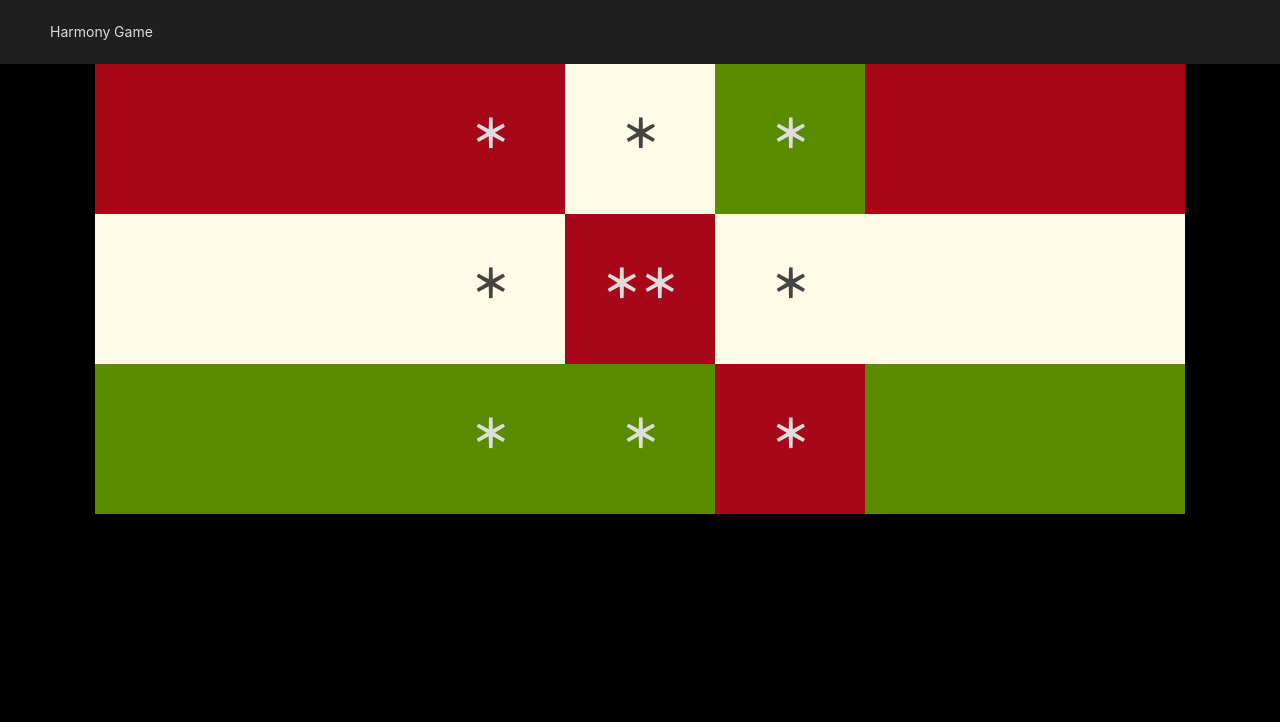
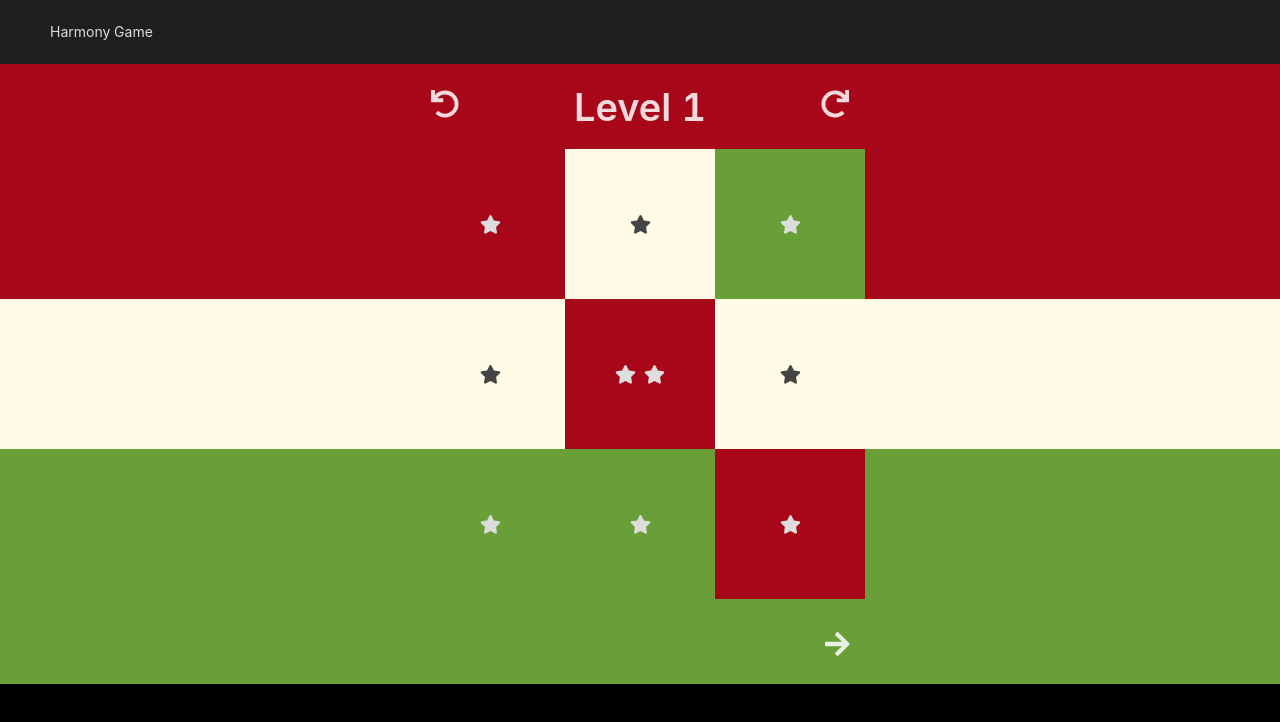
Before and after one commit to mchozhang/harmony-game, a React (Create React App) app: page /level/1 in a window 1280 px wide. Shown: the top 722 px of the page. Built offline with nearby package versions, Linux system fonts and the light colour scheme.

Commit message:
complete game logic

```diff
--- a/package.json
+++ b/package.json
@@ -3,7 +3,13 @@
   "version": "0.1.0",
   "private": true,
   "dependencies": {
+    "@apollo/client": "^3.0.2",
+    "@fortawesome/fontawesome-svg-core": "^1.2.30",
+    "@fortawesome/free-solid-svg-icons": "^5.14.0",
+    "@fortawesome/react-fontawesome": "^0.1.11",
     "antd": "^4.4.2",
+    "graphql": "^15.3.0",
+    "lodash": "^4.17.19",
     "prop-types": "^15.7.2",
     "react": "^16.13.1",
     "react-dom": "^16.13.1",
--- a/src/components/Cell.jsx
+++ b/src/components/Cell.jsx
@@ -1,38 +1,49 @@
+/**
+ * cell of the game grid
+ */
 import React, { useState, useEffect } from "react"
 import "../styles/cell.less"
 import PropTypes from "prop-types"
-import { Space, Typography } from "antd"
+import { Space } from "antd"
 import { useGameContext } from "../modules/GameContext"
-
-const { Title } = Typography
+import { FontAwesomeIcon } from "@fortawesome/react-fontawesome"
+import { faCheck, faStar } from "@fortawesome/free-solid-svg-icons"
 
 const Cell = (props) => {
-  const { cells, colors, handleCellClicked, selectedCell } = useGameContext()
+  const {
+    cells,
+    colors,
+    handleCellClicked,
+    selectedCell,
+    hasWon,
+  } = useGameContext()
 
+  // current cell object
   let cell = cells[props.row][props.col]
-  // let isSelected = false
+
+  // color of the cell
   const [color, setColor] = useState(colors[cell.targetRow])
-  const [textColor, setTextColor] = useState(getTextColor(color))
-  const [text, setText] = useState(getText(cell.steps))
-  const [edgeLength, setEdgeLength] = useState(150)
-  const [margin, setMargin] = useState(0)
+  // high contrast color for text and border
+  const [contrastColor, setContrastColor] = useState(getContrastColor(color))
+  const [borderWidth, setBorderWidth] = useState(0)
+
+  // present icons in the cell
+  let icons = getIcons()
 
   useEffect(() => {
     // update cell states, triggered when any cell data is updated
-    setColor(colors[cell.targetRow])
-    setTextColor(getTextColor(color))
-    setText(getText([cell.steps]))
+    setColor(getColor(cell, colors))
+    setContrastColor(getContrastColor(color))
 
+    // present the border when selected
     if (
       selectedCell !== null &&
       selectedCell.row === cell.row &&
       selectedCell.col === cell.col
     ) {
-      setEdgeLength(160)
-      setMargin(-10)
+      setBorderWidth(2)
     } else {
-      setEdgeLength(150)
-      setMargin(0)
+      setBorderWidth(0)
     }
   })
 
@@ -40,37 +51,47 @@ const Cell = (props) => {
     handleCellClicked(cell.row, cell.col)
   }
 
+  /**
+   * set icons of the cell based on its state
+   * @returns []
+   */
+  function getIcons() {
+    if (hasWon) {
+      return <FontAwesomeIcon size="lg" icon={faCheck} color={contrastColor} />
+    }
+    // has steps remained
+    let stars = []
+    for (let i = 0; i < cell.steps; i++) {
+      stars.push(
+        <FontAwesomeIcon
+          size="lg"
+          icon={faStar}
+          color={contrastColor}
+          key={i}
+        />
+      )
+    }
+    // place a dummy component
+    if (stars.length === 0) {
+      return <span />
+    }
+    return stars
+  }
+
   return (
     <Space
       className="cell"
       style={{
         backgroundColor: color,
-        width: edgeLength,
-        height: edgeLength,
-        margin: margin,
+        borderWidth: borderWidth,
+        borderColor: contrastColor,
       }}
       align="center"
       onClick={() => onCellClicked()}
     >
-      <Title className="text" style={{ color: textColor }}>
-        {text}
-      </Title>
+      {icons}
     </Space>
   )
-}
-
-/**
- * set cell text based on steps
- * @param steps
- * @returns {string}
- */
-function getText(steps) {
-  // set text
-  let text = ""
-  for (let i = 0; i < steps; i++) {
-    text += "＊"
-  }
-  return text
 }
 
 /**
@@ -78,7 +99,7 @@ function getText(steps) {
  * of the cell color
  * @param cellColor color of the cell
  */
-function getTextColor(cellColor) {
+function getContrastColor(cellColor) {
   // extract RGB
   let r = cellColor.slice(1, 3)
   let g = cellColor.slice(3, 5)
@@ -93,6 +114,21 @@ function getTextColor(cellColor) {
   return textColor
 }
 
+/**
+ * get the color of the cell
+ * @param cell cell objects
+ * @param colors color array of the game grid
+ */
+function getColor(cell, colors) {
+  if (cell.steps === 0 && cell.row !== cell.targetRow) {
+    // set to black if it's misplaced without steps left
+    return "#212121"
+  } else {
+    // original color
+    return colors[cell.targetRow]
+  }
+}
+
 Cell.propTypes = {
   row: PropTypes.number,
   col: PropTypes.number,
--- a/src/components/GameGrid.jsx
+++ b/src/components/GameGrid.jsx
@@ -1,21 +1,24 @@
-import React, { useState } from "react"
-import { Row, Col } from "antd"
+/**
+ * game grid, consists of game row
+ */
+import React from "react"
 import GameRow from "./GameRow"
 import { useGameContext } from "../modules/GameContext"
+import "../styles/game-grid.less"
 
 const GameGrid = (props) => {
-  const { cells, size } = useGameContext()
-
-  let gameRows = []
+  const { size } = useGameContext()
 
   // initialize data for each row
+  let gameRows = []
   for (let i = 0; i < size; i++) {
     gameRows.push(<GameRow row={i} key={i} />)
   }
 
   return (
     <>
-      {gameRows}
+      {/*game grid*/}
+      <div>{gameRows}</div>
     </>
   )
 }
--- a/src/components/GameRow.jsx
+++ b/src/components/GameRow.jsx
@@ -2,7 +2,7 @@
  * a row of a game grid
  */
 import React from "react"
-import { Row, Col } from "antd"
+import { Row, Col, Space } from "antd"
 import PropTypes from "prop-types"
 import Cell from "./Cell"
 import { useGameContext } from "../modules/GameContext"
@@ -13,11 +13,10 @@ const GameRow = (props) => {
   let rowCells = cells[props.row]
 
   return (
-    <>
     <Row justify="center">
-        <Col span={6} style={{ backgroundColor: color }} />
-        <Col>
-          <Row>
+      <Col flex="5 1" style={{ backgroundColor: color }} />
+      <Col flex="0 450px">
+        <Space size={0}>
           {rowCells.map((cell) => (
             <Cell
               row={parseInt(cell.row)}
@@ -25,11 +24,10 @@ const GameRow = (props) => {
               key={cell.col}
             />
           ))}
+        </Space>
+      </Col>
+      <Col flex="5 1" style={{ backgroundColor: color }} />
     </Row>
-        </Col>
-        <Col span={6} style={{ backgroundColor: color }} />
-      </Row>
-    </>
   )
 }
 
--- a/src/data/level1.json
+++ b/src/data/level1.json
@@ -3,7 +3,7 @@
   "colors": [
     "#a8071a",
     "#fffbe6",
-    "#5b8c00"
+    "#689F38"
   ],
   "cells": [
     [
--- a/src/modules/GameContext.jsx
+++ b/src/modules/GameContext.jsx
@@ -4,6 +4,7 @@
 import React, { createContext, useContext, useState } from "react"
 
 let game = {
+  level: 0,
   cells: [],
   selectedCell: [-1, -1],
   colors: [],
--- a/src/pages/Game.jsx
+++ b/src/pages/Game.jsx
@@ -1,17 +1,54 @@
-import { Layout } from "antd"
-import React, { useState } from "react"
+/**
+ * Game page, displays the layout of the game
+ */
+import { Button, Col, Layout, Row, Typography, Modal } from "antd"
+import React, { useState, useRef } from "react"
 import GameGrid from "../components/GameGrid"
 import PropTypes from "prop-types"
 import { GameContext } from "../modules/GameContext"
+import { FontAwesomeIcon } from "@fortawesome/react-fontawesome"
+import {
+  faArrowLeft,
+  faArrowRight,
+  faRedo,
+  faUndo,
+} from "@fortawesome/free-solid-svg-icons"
 import gridData from "../data/level1.json"
+import { cloneDeep } from "lodash"
+import { Link, useHistory } from "react-router-dom"
 
+const { Title } = Typography
 const { Header, Content } = Layout
 
 const Game = (props) => {
-  let level = props.match.params.id
+  const history = useHistory()
 
+  let level = parseInt(props.match.params.id)
+
+  // deep copy the cells data
+  const originalGridData = cloneDeep(gridData.cells)
+  const size = parseInt(gridData.size)
+  const colors = gridData.colors
   const [selectedCell, setSelectedCell] = useState(null)
-  const [cells, setCells] = useState(gridData.cells)
+  const [cells, setCells] = useState([...originalGridData])
+  const [isDead, setIsDead] = useState(false)
+  const [hasWon, setHasWon] = useState(false)
+
+  // counter for cells complete
+  const completeCounter = useRef(0)
+
+  // last move
+  const lastMove = useRef(null)
+
+  // visibility of the last and next level buttons
+  let lastLevelVisibility = "hidden"
+  let nextLevelVisibility = "hidden"
+  if (level > 1) {
+    lastLevelVisibility = "visible"
+  }
+  if (level < 30) {
+    nextLevelVisibility = "visible"
+  }
 
   /**
    * handle cell clicked event
@@ -21,7 +58,7 @@ const Game = (props) => {
   const handleCellClicked = (row, col) => {
     let cell = cells[row][col]
     // do nothing if the current cell have no step remained
-    if (cell.steps === 0) {
+    if (cell.steps === 0 || isDead || hasWon) {
       return
     }
 
@@ -35,6 +72,17 @@ const Game = (props) => {
       (row === selectedCell.row || col === selectedCell.col) &&
       selectedCell.steps !== 0
     ) {
+      // swap the selected cell and the clicked cell
+      handleSwap(row, col)
+    }
+  }
+
+  /**
+   * swap 2 cells
+   * @param row row of the clicked cell
+   * @param col column of the clicked cell
+   */
+  function handleSwap(row, col) {
     // unselect the cell
     setSelectedCell(null)
 
@@ -48,16 +96,119 @@ const Game = (props) => {
     secondCell.steps = tempSteps - 1
     secondCell.targetRow = tempTargetRow
 
+    // record the last move
+    lastMove.current = {
+      row1: firstCell.row,
+      col1: firstCell.col,
+      row2: secondCell.row,
+      col2: secondCell.col,
+    }
+
     // shallow copy, update cells data
-      setCells(cells.slice(0))
+    setCells([...cells])
+
+    // update game states
+    updateWinningState(firstCell)
+    updateWinningState(secondCell)
+
+    // check whether the game has finished
+    if (completeCounter.current === size * size) {
+      setHasWon(true)
+      nextLevel()
     }
   }
 
+  /**
+   * win and navigate to the next level after 3 seconds
+   */
+  function nextLevel() {
+    if (level < 30) {
+      setTimeout(() => {
+        history.push(`/level/${level + 1}`)
+      }, 3000)
+    }
+  }
+
+  /**
+   * update complete cell counter and check whether the cell has died
+   * @param cell
+   */
+  function updateWinningState(cell) {
+    if (cell.steps === 0) {
+      if (cell.row === cell.targetRow) {
+        completeCounter.current++
+      } else {
+        setIsDead(true)
+      }
+    }
+  }
+
+  /**
+   * restart the game, re-initialize the data
+   */
+  function restart() {
+    setCells(cloneDeep(originalGridData))
+    setSelectedCell(null)
+    setIsDead(false)
+    setHasWon(false)
+    completeCounter.current = 0
+    lastMove.current = null
+  }
+
+  /**
+   * undo the last move
+   */
+  function undo() {
+    if (lastMove.current === null || hasWon) {
+      undoWarning()
+      return
+    }
+
+    // swap the cells
+    let firstCell = cells[lastMove.current.row1][lastMove.current.col1]
+    let secondCell = cells[lastMove.current.row2][lastMove.current.col2]
+    let tempSteps = firstCell.steps
+    let tempTargetRow = firstCell.targetRow
+    firstCell.steps = secondCell.steps + 1
+    firstCell.targetRow = secondCell.targetRow
+    secondCell.steps = tempSteps + 1
+    secondCell.targetRow = tempTargetRow
+
+    setCells([...cells])
+    setIsDead(false)
+
+    // only the move recent move can be undone
+    lastMove.current = null
+  }
+
+  /**
+   * modal warns only the last move can be undone,
+   * the modal will close in 3 seconds
+   */
+  function undoWarning() {
+    let secondsToGo = 3
+    const modal = Modal.success({
+      content: "you may only undo your most recent move.",
+    })
+
+    const timer = setInterval(() => {
+      secondsToGo -= 1
+    }, 1000)
+
+    setTimeout(() => {
+      clearInterval(timer)
+      modal.destroy()
+    }, secondsToGo * 1000)
+  }
+
+  // initial game context data
   const context = {
+    level: level,
     cells: cells,
     selectedCell: selectedCell,
-    colors: gridData.colors,
-    size: parseInt(gridData.size),
+    colors: colors,
+    size: size,
+    hasWon: hasWon,
     handleCellClicked: handleCellClicked,
   }
 
@@ -66,7 +217,63 @@ const Game = (props) => {
       <Header>Harmony Game</Header>
       <Content>
         <GameContext.Provider value={context}>
+          {/*top bar*/}
+          <Row style={{ backgroundColor: colors[0] }}>
+            <Col flex="5" />
+            <Col flex="0 450px" className="top-bar">
+              <Title className="title">Level {level}</Title>
+              <Button
+                className="undo-btn"
+                type="text"
+                title="undo"
+                onClick={() => undo()}
+              >
+                <FontAwesomeIcon icon={faUndo} size="2x" />
+              </Button>
+              <Button
+                className="restart-btn"
+                type="text"
+                title="restart"
+                onClick={() => restart()}
+              >
+                <FontAwesomeIcon icon={faRedo} size="2x" />
+              </Button>
+            </Col>
+            <Col flex="5" />
+          </Row>
+
           <GameGrid />
+
+          {/*bottom bar*/}
+          <Row style={{ backgroundColor: colors[colors.length - 1] }}>
+            <Col flex="5" />
+            <Col flex="0 450px" className="bot-bar">
+              <Link to={`/level/${level - 1}`}>
+                <Button
+                  className="last-level-btn"
+                  type="text"
+                  title="last level"
+                  style={{ visibility: lastLevelVisibility }}
+                >
+                  <FontAwesomeIcon icon={faArrowLeft} size="2x" />
+                </Button>
+              </Link>
+              <Link to={`/level/${level + 1}`}>
+                <Button
+                  className="next-level-btn"
+                  type="text"
+                  style={{ visibility: nextLevelVisibility }}
+                >
+                  <FontAwesomeIcon
+                    icon={faArrowRight}
+                    size="2x"
+                    title="next level"
+                  />
+                </Button>
+              </Link>
+            </Col>
+            <Col flex="5" />
+          </Row>
         </GameContext.Provider>
       </Content>
     </Layout>
--- a/src/styles/cell.less
+++ b/src/styles/cell.less
@@ -3,8 +3,5 @@
   height: 150px;
   justify-content: center;
   align-items: center;
+  border-style: dashed;
 }
-
-.text {
-  margin-top: 10px;
-}
--- /dev/null
+++ b/src/styles/game-grid.less
@@ -0,0 +1,44 @@
+.top-bar {
+  height: 85px;
+  justify-content: center;
+  display: flex;
+}
+
+.bot-bar {
+  height: 85px;
+  justify-content: center;
+  display: flex;
+}
+
+.title {
+  display: inline-block;
+}
+
+.undo-btn {
+  left: 0;
+  top: 25%;
+  position: absolute;
+}
+
+.restart-btn {
+  right: 0;
+  top: 25%;
+  position: absolute;
+}
+
+.last-level-btn {
+  height: 50px;
+
+  left: 0;
+  top: 25%;
+  position: absolute;
+  text-align: center;
+}
+
+.next-level-btn {
+  height: 50px;
+  right: 0;
+  top: 25%;
+  text-align: center;
+  position: absolute;
+}
```
Also changed, not shown: 1 other file (tests, documents, lock files or other folders). Lines whose indentation alone changed are shown as unchanged.
